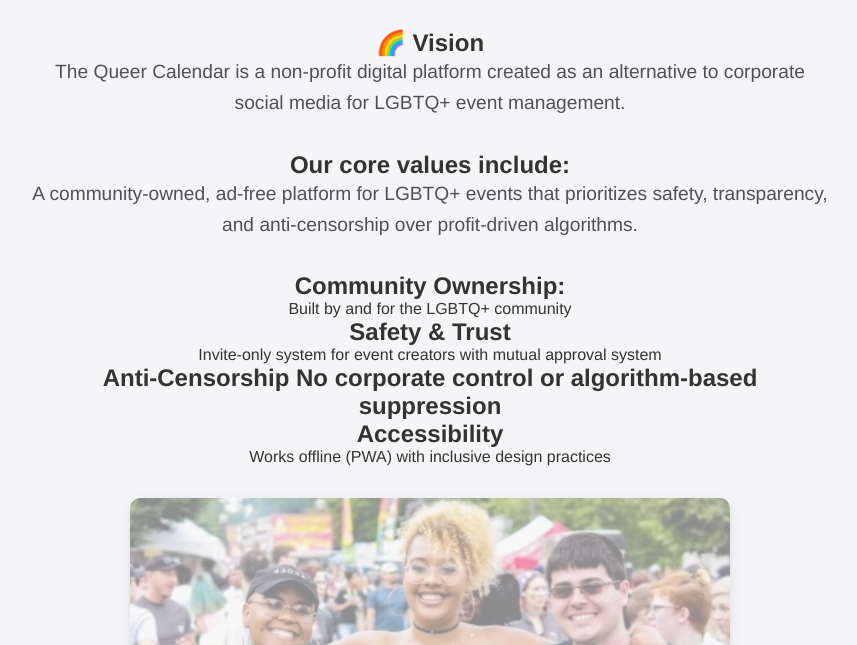
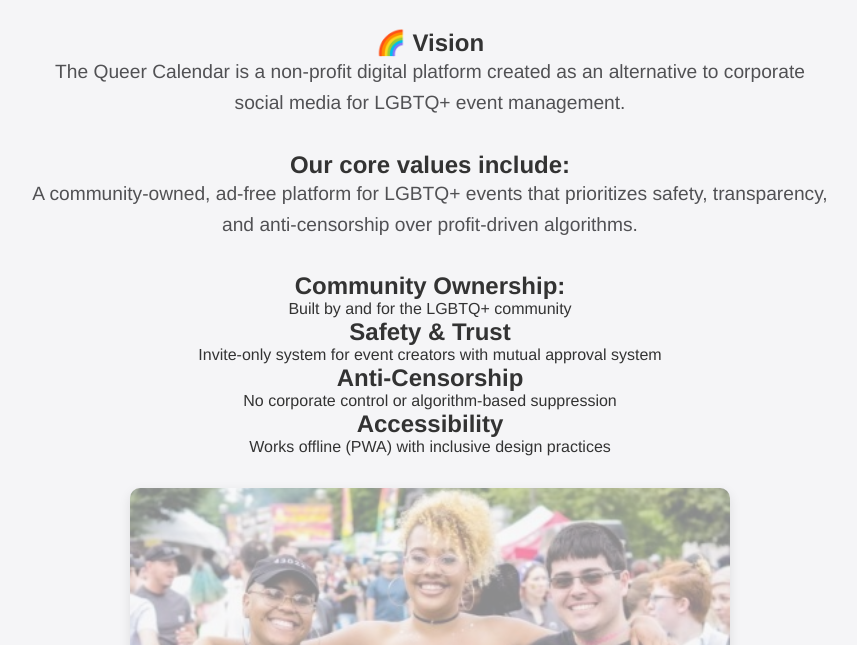
Before and after one commit to LeJandroLaLa/TQCalendar, a plain HTML site: page placeholder/index.html in a window 1280 px wide. Shown: the part 155-800 px from the top of the page, without its empty margins (210-1067 px from the left). Drawn offline with Linux system fonts and the light colour scheme.

Commit message:
Update index.html
Fix h2

```diff
--- a/placeholder/index.html
+++ b/placeholder/index.html
@@ -101,7 +101,7 @@
             Built by and for the LGBTQ+ community
             <h2>Safety & Trust</h2>
 			Invite-only system for event creators with mutual approval system
-            <h2>Anti-Censorship</h12>
+            <h2>Anti-Censorship</h2>
 			No corporate control or algorithm-based suppression
             <h2>Accessibility</h2>
 			Works offline (PWA) with inclusive design practices
```
